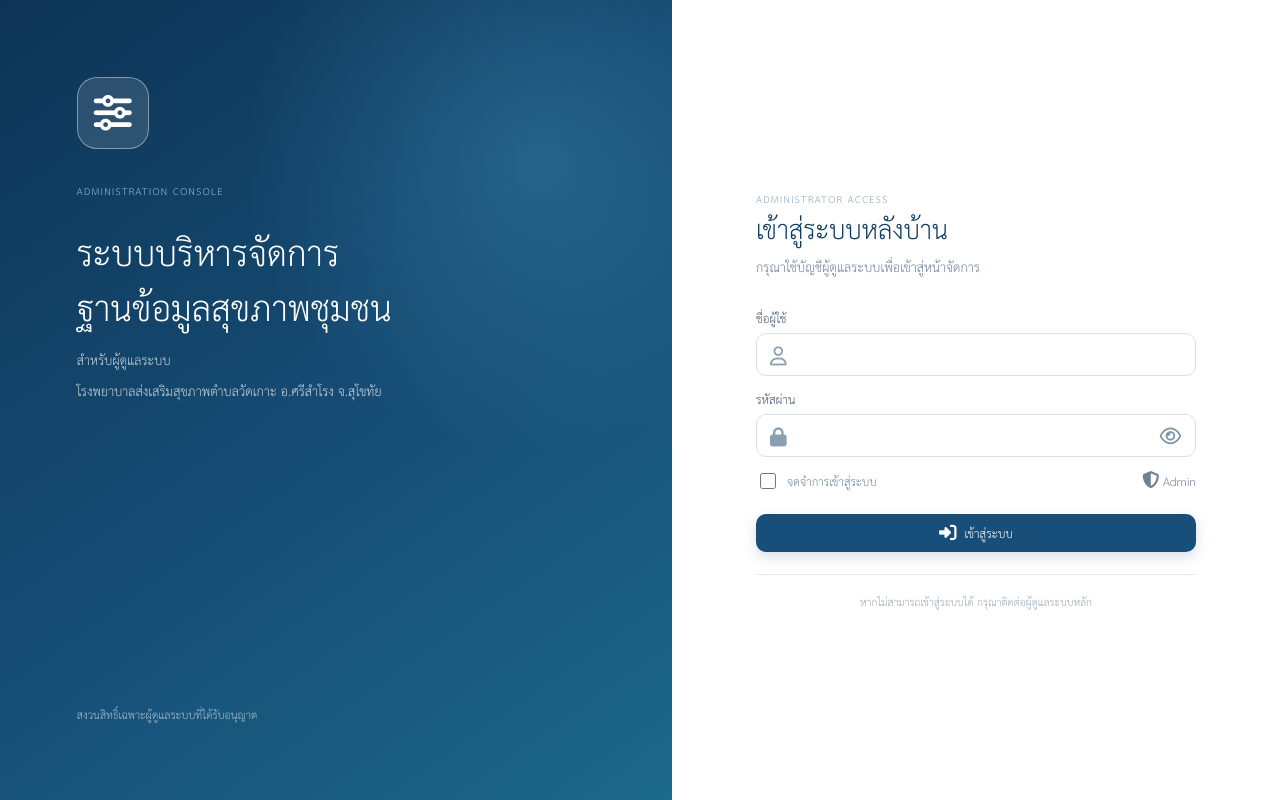
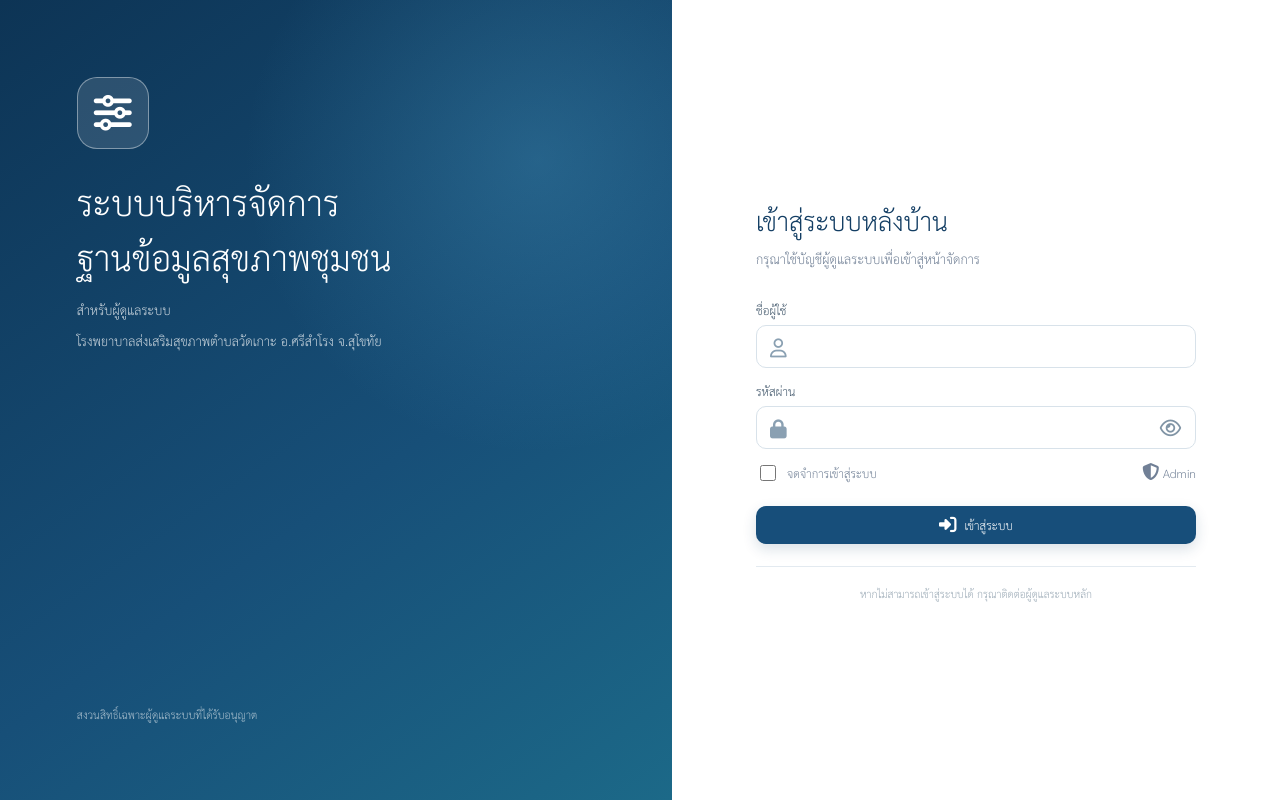
Before and after one commit to shph-watko/FMCHDS-WK-SHPH, a plain HTML site: page dashboard.html in a window 1280 px wide. Drawn offline with nearby package versions, Linux system fonts and the light colour scheme; some packages are replaced by stand-ins of ours; a script that the page names is missing.

Commit message:
Update dashboard.html

```diff
--- a/dashboard.html
+++ b/dashboard.html
@@ -803,8 +803,8 @@ tr:hover td {
 </head>
 <body>
   <div id="loginScreen" class="login-screen">
-    <section class="login-brand"><div><div class="brand-mark"><i class="fa-solid fa-sliders"></i></div><div class="eyebrow" style="color:#9fc5dc;margin-top:34px">Administration Console</div><h1>ระบบบริหารจัดการ<br>ฐานข้อมูลสุขภาพชุมชน</h1><p>สำหรับผู้ดูแลระบบ<br>โรงพยาบาลส่งเสริมสุขภาพตำบลวัดเกาะ อ.ศรีสำโรง จ.สุโขทัย</p></div><div class="small" style="color:rgba(255,255,255,.63)">สงวนสิทธิ์เฉพาะผู้ดูแลระบบที่ได้รับอนุญาต</div></section>
-    <section class="login-panel"><div class="login-card"><div class="eyebrow">Administrator Access</div><h2>เข้าสู่ระบบหลังบ้าน</h2><p class="sub">กรุณาใช้บัญชีผู้ดูแลระบบเพื่อเข้าสู่หน้าจัดการ</p><form id="loginForm"><div class="form-field"><label for="username">ชื่อผู้ใช้</label><div class="input-icon"><i class="fa-regular fa-user"></i><input id="username" class="form-control" autocomplete="username" required></div></div><div class="form-field"><label for="password">รหัสผ่าน</label><div class="input-icon"><i class="fa-solid fa-lock"></i><input id="password" class="form-control" type="password" autocomplete="current-password" required style="padding-right:48px"><button class="password-toggle" type="button" id="togglePassword"><i class="fa-regular fa-eye"></i></button></div></div><div class="login-options"><label class="check-line"><input id="rememberMe" type="checkbox"> จดจำการเข้าสู่ระบบ</label><span><i class="fa-solid fa-shield-halved"></i> Admin</span></div><button class="btn btn-primary btn-block" id="loginButton"><i class="fa-solid fa-right-to-bracket"></i> เข้าสู่ระบบ</button></form><div class="login-note">หากไม่สามารถเข้าสู่ระบบได้ กรุณาติดต่อผู้ดูแลระบบหลัก</div></div></section>
+    <section class="login-brand"><div><div class="brand-mark"><i class="fa-solid fa-sliders"></i></div><h1>ระบบบริหารจัดการ<br>ฐานข้อมูลสุขภาพชุมชน</h1><p>สำหรับผู้ดูแลระบบ<br>โรงพยาบาลส่งเสริมสุขภาพตำบลวัดเกาะ อ.ศรีสำโรง จ.สุโขทัย</p></div><div class="small" style="color:rgba(255,255,255,.63)">สงวนสิทธิ์เฉพาะผู้ดูแลระบบที่ได้รับอนุญาต</div></section>
+    <section class="login-panel"><div class="login-card"><h2>เข้าสู่ระบบหลังบ้าน</h2><p class="sub">กรุณาใช้บัญชีผู้ดูแลระบบเพื่อเข้าสู่หน้าจัดการ</p><form id="loginForm"><div class="form-field"><label for="username">ชื่อผู้ใช้</label><div class="input-icon"><i class="fa-regular fa-user"></i><input id="username" class="form-control" autocomplete="username" required></div></div><div class="form-field"><label for="password">รหัสผ่าน</label><div class="input-icon"><i class="fa-solid fa-lock"></i><input id="password" class="form-control" type="password" autocomplete="current-password" required style="padding-right:48px"><button class="password-toggle" type="button" id="togglePassword"><i class="fa-regular fa-eye"></i></button></div></div><div class="login-options"><label class="check-line"><input id="rememberMe" type="checkbox"> จดจำการเข้าสู่ระบบ</label><span><i class="fa-solid fa-shield-halved"></i> Admin</span></div><button class="btn btn-primary btn-block" id="loginButton"><i class="fa-solid fa-right-to-bracket"></i> เข้าสู่ระบบ</button></form><div class="login-note">หากไม่สามารถเข้าสู่ระบบได้ กรุณาติดต่อผู้ดูแลระบบหลัก</div></div></section>
   </div>
 
   <div id="appShell" class="app-shell hidden">
```
